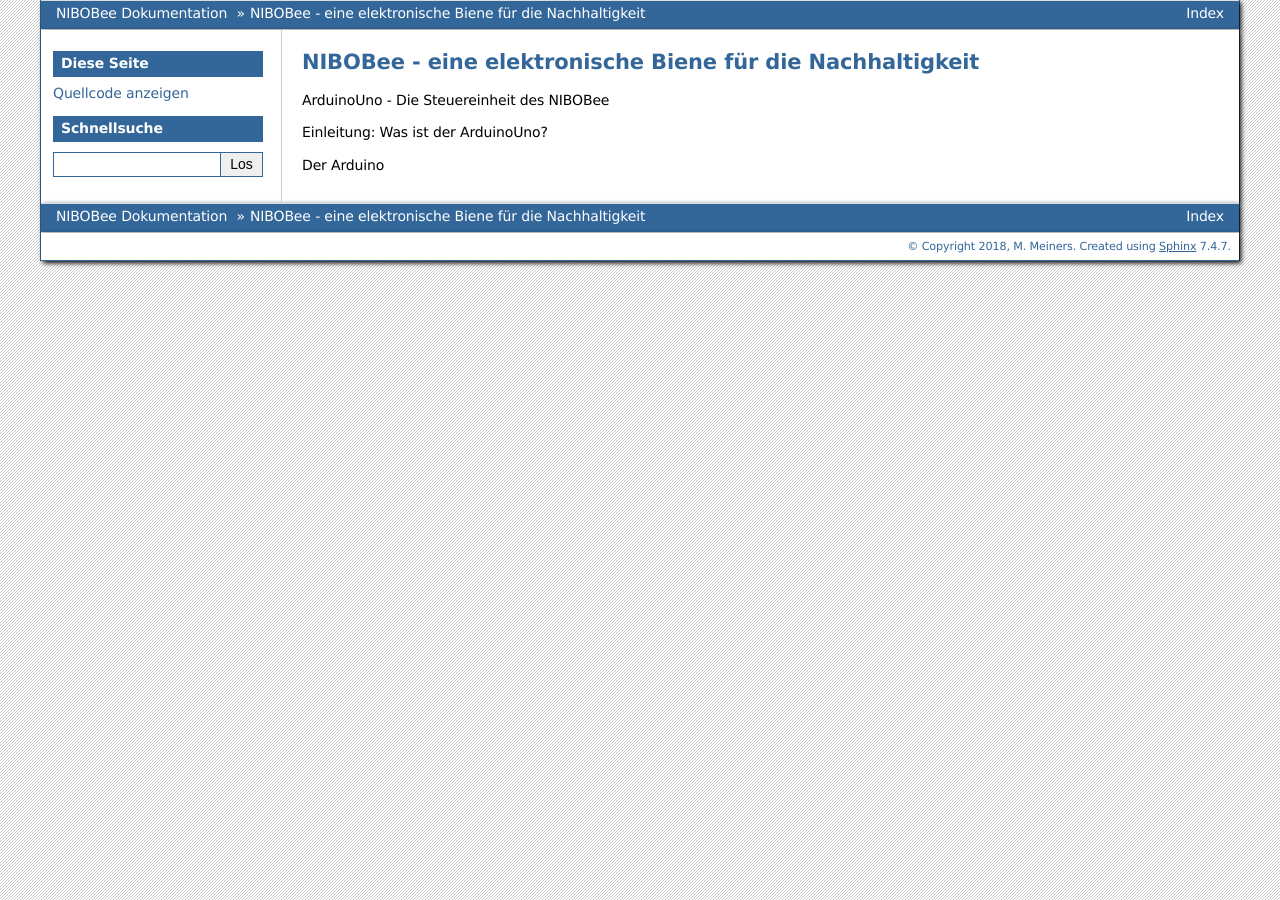
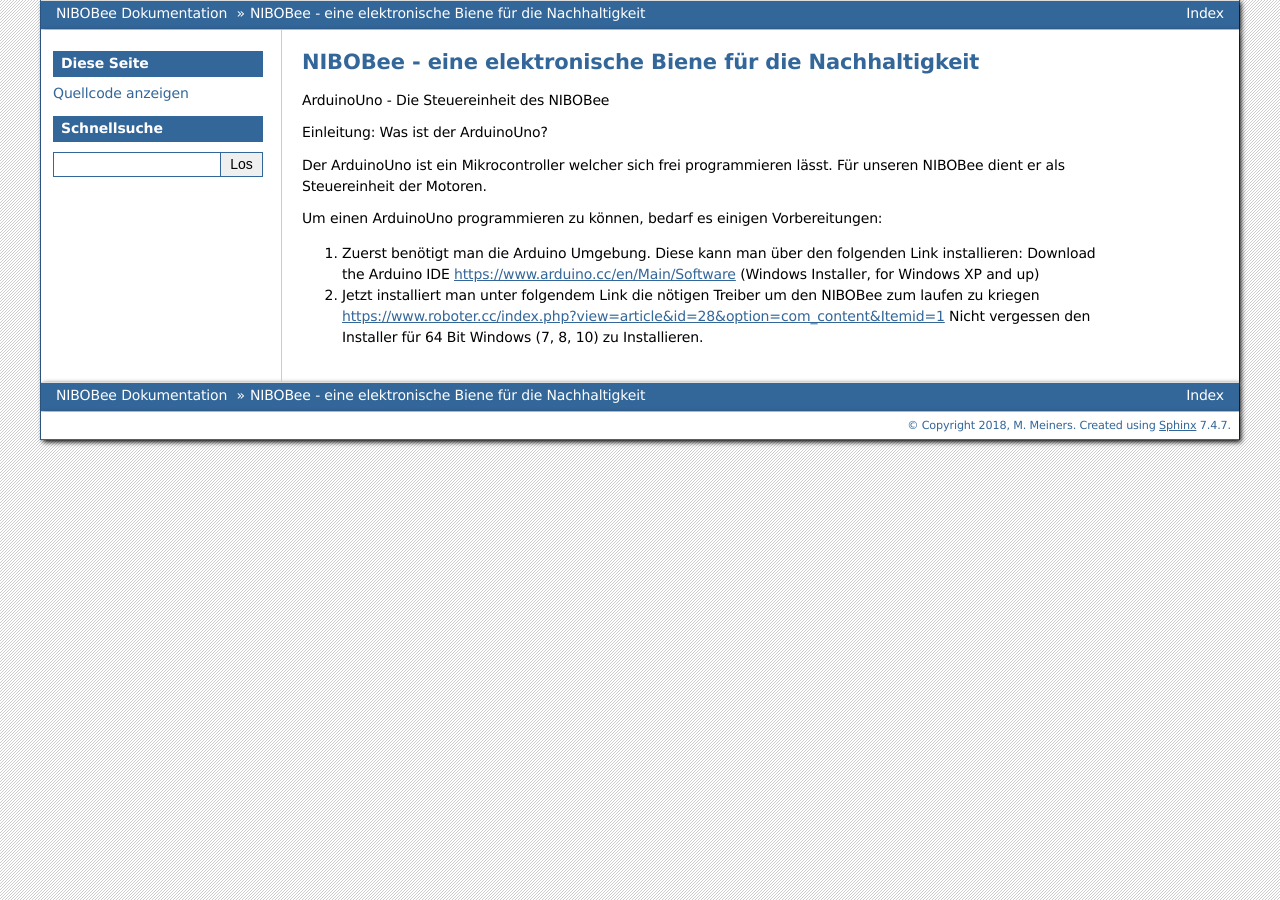
Before and after one commit to mimeiners/NIBOBee, a Sphinx documentation site: the page built from docs/Kapitel_03_ArduinoUno.rst, in a window 1280 px wide. Built offline with Sphinx 7.4.7, drawn with Linux system fonts in a browser that asks for light colours.

Commit message:
geändert:       docs/Kapitel_03_ArduinoUno.rst

```diff
--- a/docs/Kapitel_03_ArduinoUno.rst
+++ b/docs/Kapitel_03_ArduinoUno.rst
@@ -5,4 +5,15 @@
 
 Einleitung: Was ist der ArduinoUno?
 
-Der Arduino
+Der ArduinoUno ist ein Mikrocontroller welcher sich frei programmieren lässt.
+Für unseren NIBOBee dient er als Steuereinheit der Motoren.
+
+Um einen ArduinoUno programmieren zu können, bedarf es einigen Vorbereitungen:
+
+1.	Zuerst benötigt man die Arduino Umgebung. Diese kann man über den folgenden Link installieren:
+	Download the Arduino IDE  https://www.arduino.cc/en/Main/Software
+	(Windows Installer, for Windows XP and up)
+
+2.	Jetzt installiert man unter folgendem Link die nötigen Treiber um den NIBOBee zum laufen zu kriegen
+	https://www.roboter.cc/index.php?view=article&id=28&option=com_content&Itemid=1
+	Nicht vergessen den Installer für 64 Bit Windows (7, 8, 10) zu Installieren.
```
